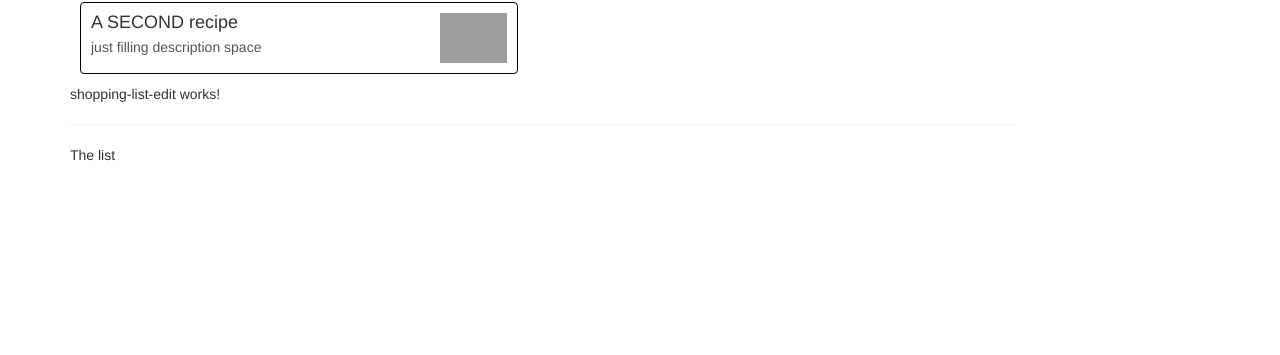
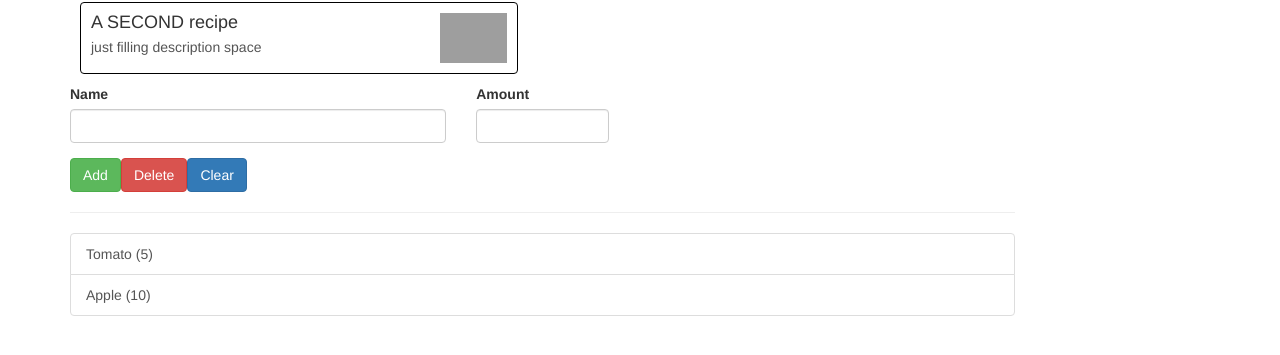
Before and after one commit to ekavyd/recipeShopping, an Angular app in the folder recipeShoppingList/: page / in a window 1280 px wide. Shown: the part 237-592 px from the top of the page. Built offline with nearby package versions, Linux system fonts and the light colour scheme; grey boxes are pictures that could not be loaded.

Commit message:
progress save

```diff
--- /dev/null
+++ b/recipeShoppingList/src/app/shared/ingredient.model.ts
@@ -0,0 +1,9 @@
+export class Ingredient {
+    public name: string;
+    public amount: number;
+
+    constructor(name: string, amount: number) {
+        this.name = name;
+        this.amount = amount;
+    }
+}
--- a/recipeShoppingList/src/app/shopping-list/shopping-list-edit/shopping-list-edit.component.html
+++ b/recipeShoppingList/src/app/shopping-list/shopping-list-edit/shopping-list-edit.component.html
@@ -1 +1,23 @@
-<p>shopping-list-edit works!</p>
+<div class="row">
+    <div class="col-xs-12">
+        <form>
+            <div class="row">
+                <div class="col-sm-5 form-group">
+                    <label for="name">Name</label>
+                    <input type="text" id="name" class="form-control">
+                </div>
+                <div class="col-sm-2 form-group">
+                    <label for="amount">Amount</label>
+                    <input type="number" id="amount" class="form-control">
+                </div>
+            </div>
+            <div class="row">
+                <div class="col-xs-12">
+                    <button class="btn btn-success" type="submit">Add</button>
+                    <button class="btn btn-danger" type="button">Delete</button>
+                    <button class="btn btn-primary" type="button">Clear</button>
+                </div>
+            </div>
+        </form>
+    </div>
+</div>
--- a/recipeShoppingList/src/app/shopping-list/shopping-list.component.html
+++ b/recipeShoppingList/src/app/shopping-list/shopping-list.component.html
@@ -2,6 +2,14 @@
     <div class="col-xs-10">
         <app-shopping-list-edit></app-shopping-list-edit>
         <hr>
-        <p>The list</p>
+        <ul class="list-group">
+            <a
+                class="list-group-item"
+                style="cursor: pointer"
+                *ngFor="let item of ingredients"
+            >
+                {{item.name}}  ({{item.amount}})
+            </a>
+        </ul>
     </div>
 </div>
--- a/recipeShoppingList/src/app/shopping-list/shopping-list.component.ts
+++ b/recipeShoppingList/src/app/shopping-list/shopping-list.component.ts
@@ -1,4 +1,5 @@
 import { Component, OnInit } from '@angular/core';
+import { Ingredient } from '../shared/ingredient.model';
 
 @Component({
   selector: 'app-shopping-list',
@@ -6,6 +7,10 @@
   styleUrls: ['./shopping-list.component.css']
 })
 export class ShoppingListComponent implements OnInit {
+  ingredients: Ingredient[] = [
+    new Ingredient('Tomato', 5),
+    new Ingredient('Apple', 10)
+  ];
 
   constructor() { }
 
```
